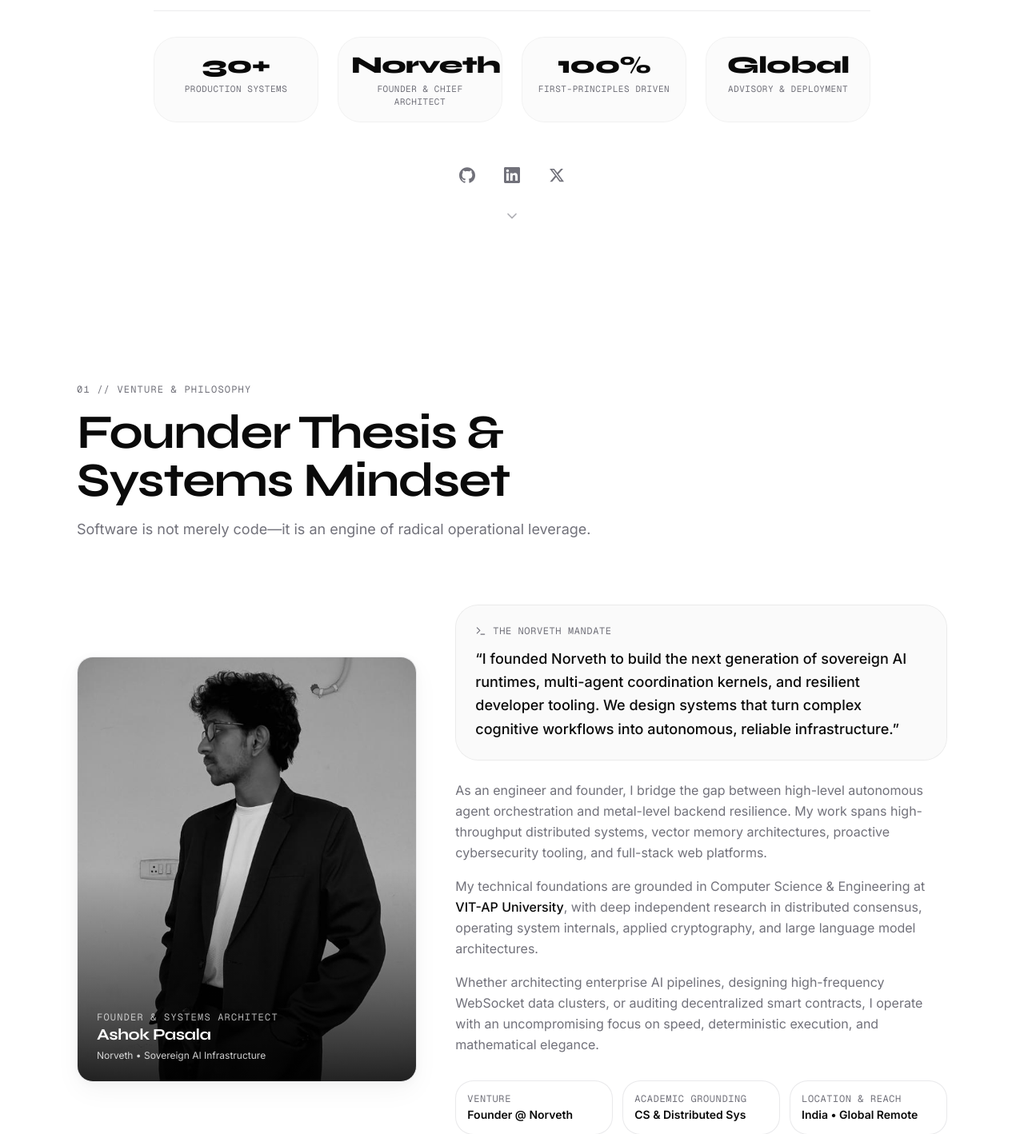
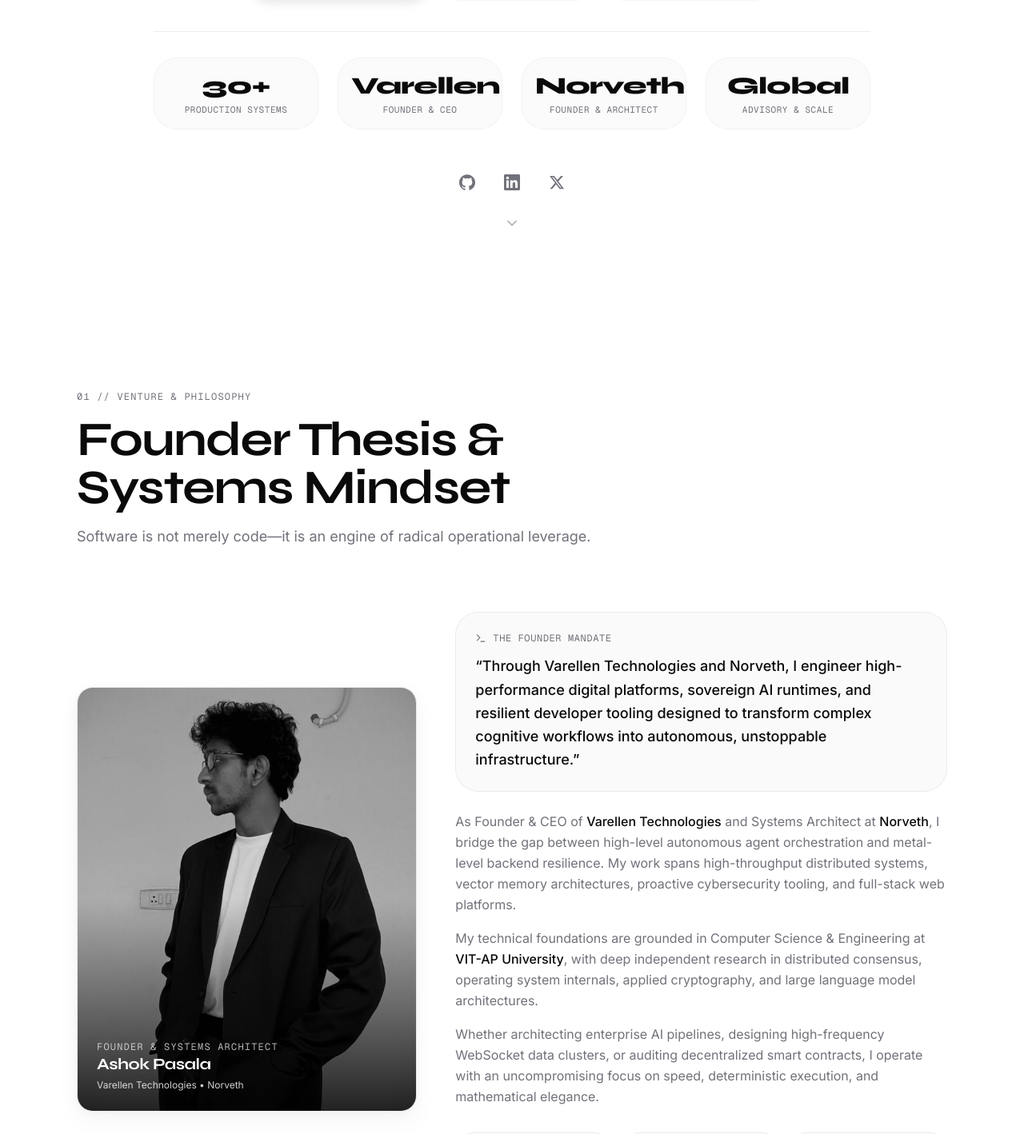
Before and after one commit to ashokwebs/ashok, a Next.js app: page / in a window 1280 px wide. Shown: the part 746-2164 px from the top of the page at 80% size. Built offline with nearby package versions, Linux system fonts and the light colour scheme.

Commit message:
feat: integrate Varellen Technologies venture across schemas, console, and hero

```diff
--- a/app/layout.tsx
+++ b/app/layout.tsx
@@ -11,9 +11,9 @@
 const inter = Inter({ variable: '--font-inter', subsets: ['latin'], weight: ['400', '500', '600', '700'] })
 const syne = Syne({ variable: '--font-syne', subsets: ['latin'], weight: ['400', '500', '600', '700', '800'] })
 
-const siteTitle = 'Ashok Pasala — Founder & AI Systems Architect | Norveth'
+const siteTitle = 'Ashok Pasala — Founder (Varellen Technologies & Norveth) | AI Systems Architect'
 const siteDescription =
-  'Ashok Pasala is a Founder, AI Systems Architect, and Deep Tech Engineer. Founder & Systems Architect of Norveth, engineering autonomous multi-agent orchestration frameworks, sovereign AI infrastructure, and high-scale distributed backend systems.'
+  'Ashok Pasala is a Founder, AI Systems Architect, and Deep Tech Engineer. Founder of Varellen Technologies & Norveth, engineering autonomous multi-agent orchestration frameworks, sovereign AI infrastructure, enterprise software platforms, and high-scale distributed backends.'
 
 export const metadata: Metadata = {
   metadataBase: new URL('https://ashokpasala.vercel.app'),
@@ -27,7 +27,8 @@
     google: 'O0fymhvn25v7YUKhQs7MYjCdNjLKiaJ4-944i_48IG4',
   },
   keywords: [
-    'Ashok Pasala', 'Ashok Raj Pasala', 'Norveth', 'Founder of Norveth',
+    'Ashok Pasala', 'Ashok Raj Pasala', 'Varellen Technologies', 'Founder of Varellen Technologies',
+    'Norveth', 'Founder of Norveth', 'Varellen',
     'AI Systems Architect', 'AI Systems Engineer', 'Autonomous AI Systems',
     'Multi-Agent Orchestration', 'AI Agent Frameworks', 'Systems Architect',
     'Full Stack Architect', 'Distributed Systems Engineer', 'Deep Tech Founder',
@@ -39,7 +40,7 @@
   ],
   authors: [{ name: 'Ashok Pasala', url: 'https://ashokpasala.vercel.app' }],
   creator: 'Ashok Pasala',
-  publisher: 'Ashok Pasala — Norveth',
+  publisher: 'Ashok Pasala — Varellen Technologies & Norveth',
   category: 'Technology & Artificial Intelligence',
   formatDetection: {
     email: false,
@@ -86,7 +87,7 @@
     card: 'summary_large_image',
     title: siteTitle,
     description:
-      'Founder of Norveth. Architecting autonomous multi-agent infrastructure, sovereign AI platforms, and resilient distributed backends.',
+      'Founder of Varellen Technologies & Norveth. Architecting autonomous multi-agent infrastructure, enterprise software, and resilient distributed backends.',
     creator: '@ashokfounds',
     site: '@ashokfounds',
   },
@@ -126,7 +127,8 @@
         url: 'https://ashokpasala.vercel.app',
         email: ['mailto:ashokashishms@gmail.com', 'mailto:founder@norveth.app'],
         jobTitle: [
-          'Founder & Systems Architect',
+          'Founder & CEO (Varellen Technologies)',
+          'Founder & Systems Architect (Norveth)',
           'AI Systems Architect',
           'Autonomous Systems Engineer',
           'Full Stack Systems Engineer',
@@ -159,6 +161,7 @@
           'Large Language Models (LLMs)',
           'High-Scale Backend Engineering',
           'Distributed Systems Architecture',
+          'Enterprise Software Development',
           'System Design & Microservices',
           'Cybersecurity & Threat Modeling',
           'Blockchain & Web3 Cryptography',
@@ -170,9 +173,14 @@
           'Linux Kernel & Server Hardening',
           'First-Principles Engineering',
         ],
-        worksFor: {
-          '@id': 'https://ashokpasala.vercel.app/#organization',
-        },
+        worksFor: [
+          {
+            '@id': 'https://ashokpasala.vercel.app/#norveth',
+          },
+          {
+            '@id': 'https://ashokpasala.vercel.app/#varellen',
+          },
+        ],
         sameAs: [
           'https://github.com/ashokwebs',
           'https://www.linkedin.com/in/ashok-raj-p-1b8539317/',
@@ -184,12 +192,12 @@
       },
       {
         '@type': 'Organization',
-        '@id': 'https://ashokpasala.vercel.app/#organization',
+        '@id': 'https://ashokpasala.vercel.app/#norveth',
         name: 'Norveth',
-        url: 'https://ashokpasala.vercel.app',
+        url: 'https://norveth.app',
         email: 'founder@norveth.app',
         description:
-          'Norveth is an engineering-first deep technology venture focused on building sovereign AI runtimes, multi-agent orchestration frameworks, developer infrastructure, and mission-critical enterprise software.',
+          'Norveth is an engineering-first deep technology venture focused on building sovereign AI runtimes, multi-agent orchestration frameworks, developer infrastructure, and mission-critical website intelligence software.',
         founder: {
           '@id': 'https://ashokpasala.vercel.app/#person',
         },
@@ -204,12 +212,31 @@
         ],
       },
       {
+        '@type': 'Organization',
+        '@id': 'https://ashokpasala.vercel.app/#varellen',
+        name: 'Varellen Technologies',
+        url: 'https://ashokpasala.vercel.app',
+        email: 'ashokashishms@gmail.com',
+        description:
+          'Varellen Technologies is an advanced technology initiative and enterprise software engineering venture founded by Ashok Pasala, focused on high-performance digital platforms, scalable architectures, and intelligent software solutions.',
+        founder: {
+          '@id': 'https://ashokpasala.vercel.app/#person',
+        },
+        foundingDate: '2024',
+        knowsAbout: [
+          'Enterprise Software Platforms',
+          'Distributed Architectures',
+          'AI Automation Systems',
+          'Scalable Cloud Infrastructure',
+        ],
+      },
+      {
         '@type': 'WebSite',
         '@id': 'https://ashokpasala.vercel.app/#website',
         url: 'https://ashokpasala.vercel.app',
         name: 'Ashok Pasala — Founder & AI Systems Architect',
         description:
-          'Official digital hub and system architecture portal of Ashok Pasala, Founder of Norveth.',
+          'Official digital hub and system architecture portal of Ashok Pasala, Founder of Varellen Technologies & Norveth.',
         inLanguage: 'en',
         publisher: {
           '@id': 'https://ashokpasala.vercel.app/#person',
--- a/components/about.tsx
+++ b/components/about.tsx
@@ -1,7 +1,7 @@
 'use client'
 
 import Image from 'next/image'
-import { ShieldCheck, Cpu, GitBranch, Layers, Award, Terminal } from 'lucide-react'
+import { ShieldCheck, Cpu, GitBranch, Layers, Terminal } from 'lucide-react'
 
 export default function About() {
   const axioms = [
@@ -58,7 +58,7 @@
               <div className="relative aspect-[4/5] rounded-[1.75rem] overflow-hidden glass-card group">
                 <Image
                   src="/ashok.jpeg"
-                  alt="Ashok Pasala — Founder of Norveth & AI Systems Architect"
+                  alt="Ashok Pasala — Founder of Varellen Technologies & Norveth"
                   fill
                   sizes="(max-width: 1024px) 100vw, 450px"
                   className="object-cover transition-transform duration-700 group-hover:scale-105"
@@ -75,7 +75,7 @@
                     Ashok Pasala
                   </div>
                   <div className="text-xs text-white/80 font-light mt-1">
-                    Norveth • Sovereign AI Infrastructure
+                    Varellen Technologies • Norveth
                   </div>
                 </div>
               </div>
@@ -86,16 +86,16 @@
               <div className="p-6 rounded-2xl bg-black/[0.02] border border-black/[0.06] space-y-3">
                 <div className="text-xs font-mono uppercase tracking-wider text-muted-foreground flex items-center gap-2">
                   <Terminal size={14} />
-                  <span>The Norveth Mandate</span>
+                  <span>The Founder Mandate</span>
                 </div>
                 <p className="text-base sm:text-lg text-foreground font-medium leading-relaxed">
-                  &ldquo;I founded Norveth to build the next generation of sovereign AI runtimes, multi-agent coordination kernels, and resilient developer tooling. We design systems that turn complex cognitive workflows into autonomous, reliable infrastructure.&rdquo;
+                  &ldquo;Through Varellen Technologies and Norveth, I engineer high-performance digital platforms, sovereign AI runtimes, and resilient developer tooling designed to transform complex cognitive workflows into autonomous, unstoppable infrastructure.&rdquo;
                 </p>
               </div>
 
               <div className="space-y-4 text-muted-foreground text-sm sm:text-base font-light leading-relaxed">
                 <p>
-                  As an engineer and founder, I bridge the gap between high-level autonomous agent orchestration and metal-level backend resilience. My work spans high-throughput distributed systems, vector memory architectures, proactive cybersecurity tooling, and full-stack web platforms.
+                  As Founder &amp; CEO of <strong className="text-foreground font-medium">Varellen Technologies</strong> and Systems Architect at <strong className="text-foreground font-medium">Norveth</strong>, I bridge the gap between high-level autonomous agent orchestration and metal-level backend resilience. My work spans high-throughput distributed systems, vector memory architectures, proactive cybersecurity tooling, and full-stack web platforms.
                 </p>
                 <p>
                   My technical foundations are grounded in Computer Science &amp; Engineering at <strong className="text-foreground font-medium">VIT-AP University</strong>, with deep independent research in distributed consensus, operating system internals, applied cryptography, and large language model architectures.
@@ -109,10 +109,10 @@
               <div className="grid grid-cols-2 sm:grid-cols-3 gap-3 pt-2">
                 <div className="p-3.5 rounded-xl border border-border/80 bg-white/50">
                   <div className="text-xs font-mono text-muted-foreground uppercase tracking-wider">
-                    Venture
+                    Ventures
                   </div>
                   <div className="text-sm font-semibold text-foreground mt-0.5">
-                    Founder @ Norveth
+                    Varellen &amp; Norveth
                   </div>
                 </div>
 
--- a/components/experience.tsx
+++ b/components/experience.tsx
@@ -1,14 +1,24 @@
 'use client'
 
-import { Briefcase, Terminal, Award, BookOpen, ArrowUpRight } from 'lucide-react'
+import { Award } from 'lucide-react'
 
 const milestones = [
+  {
+    role: 'Founder & CEO',
+    organization: 'Varellen Technologies',
+    domain: 'Enterprise & Systems',
+    period: '2024 — Present',
+    badge: 'Flagship Enterprise',
+    description:
+      'Guiding venture strategy, high-performance digital platform architecture, and enterprise software engineering at Varellen Technologies. Leading development of scalable systems, AI automation frameworks, and resilient cloud architectures.',
+    tags: ['Enterprise Software', 'Scalable Systems', 'AI Automation', 'Cloud Architecture', 'TypeScript', 'Python'],
+  },
   {
     role: 'Founder & Systems Architect',
     organization: 'Norveth',
     domain: 'norveth.app',
     period: '2024 — Present',
-    badge: 'Flagship Venture',
+    badge: 'AI Intelligence Platform',
     description:
       'Architected Norveth from line zero—an AI-powered website intelligence and automated code-level diagnostic platform utilizing real Chromium headless rendering, OWASP Top 10 security scanning, Model Context Protocol (MCP) integrations, and developer CLI tooling. Leading full-lifecycle engineering across distributed scan workers and deterministic AI analysis pipelines.',
     tags: ['Chromium Headless', 'Model Context Protocol (MCP)', 'OWASP Top 10', 'Distributed Workers', 'FastAPI', 'Next.js'],
@@ -69,13 +79,13 @@
               Venture Trajectory
             </h2>
             <p className="text-base sm:text-lg text-muted-foreground font-light leading-relaxed">
-              From founding deep-tech platforms to high-conviction engineering research and institutional advisory.
+              From founding Varellen Technologies and Norveth to high-conviction engineering research and institutional advisory.
             </p>
           </div>
 
           {/* Timeline */}
           <div className="space-y-6">
-            {milestones.map((item, idx) => (
+            {milestones.map((item) => (
               <div
                 key={item.role + item.organization}
                 className="glass-card-interactive p-7 sm:p-9 space-y-6"
--- a/components/footer.tsx
+++ b/components/footer.tsx
@@ -1,6 +1,6 @@
 'use client'
 
-import { Terminal, Shield, ArrowUpRight, Cpu } from 'lucide-react'
+import { ArrowUpRight, Cpu } from 'lucide-react'
 
 export default function Footer() {
   const currentYear = new Date().getFullYear()
@@ -55,13 +55,13 @@
                   Ashok Pasala
                 </h3>
                 <p className="text-[11px] font-mono text-muted-foreground uppercase tracking-widest mt-0.5">
-                  Founder &amp; Systems Architect
+                  Varellen Technologies • Norveth
                 </p>
               </div>
             </div>
 
             <p className="text-xs sm:text-sm text-muted-foreground font-light leading-relaxed max-w-sm">
-              Founder &amp; Systems Architect at <strong className="text-foreground font-medium">Norveth</strong> (norveth.app). Engineering sovereign AI infrastructure, autonomous multi-agent swarms, and high-scale distributed backend systems from first principles.
+              Founder &amp; CEO of <strong className="text-foreground font-medium">Varellen Technologies</strong> and Systems Architect at <strong className="text-foreground font-medium">Norveth</strong> (norveth.app). Engineering sovereign AI infrastructure, enterprise software, and high-scale distributed backend systems from first principles.
             </p>
 
             <div className="inline-flex items-center gap-2 px-3 py-1.5 rounded-full border border-black/10 text-[11px] font-mono text-muted-foreground">
@@ -141,7 +141,7 @@
 
         {/* Bottom Bar */}
         <div className="pt-8 border-t border-border/80 flex flex-col sm:flex-row sm:items-center justify-between gap-4 text-xs font-mono text-muted-foreground">
-          <p>© {currentYear} Ashok Pasala • Norveth. All rights reserved.</p>
+          <p>© {currentYear} Ashok Pasala • Varellen Technologies &amp; Norveth. All rights reserved.</p>
           <p className="flex items-center gap-2">
             <Cpu size={12} />
             <span>Engineered from First Principles • Next.js 16</span>
--- a/components/header.tsx
+++ b/components/header.tsx
@@ -59,7 +59,7 @@
                 Ashok Pasala
               </span>
               <span className="text-[10px] font-mono text-muted-foreground uppercase tracking-widest leading-tight mt-0.5">
-                Norveth • Architect
+                Varellen • Norveth
               </span>
             </div>
           </Link>
--- a/components/hero.tsx
+++ b/components/hero.tsx
@@ -1,6 +1,6 @@
 'use client'
 
-import { ChevronDown, ArrowUpRight, Terminal, FileText, Sparkles } from 'lucide-react'
+import { ChevronDown, ArrowUpRight, Terminal, FileText } from 'lucide-react'
 import { GitHubIcon, LinkedInIcon, XIcon } from '@/components/social-icons'
 
 export default function Hero() {
@@ -29,7 +29,7 @@
           <div className="flex justify-center">
             <div className="badge-founder animate-slide-in-up">
               <span className="flex h-2 w-2 shrink-0 rounded-full bg-emerald-500 animate-pulse"></span>
-              <span>Founder &amp; Chief Architect @ Norveth</span>
+              <span>Founder @ Varellen Technologies &amp; Norveth</span>
               <span className="text-black/30 font-normal">•</span>
               <span className="text-muted-foreground lowercase font-normal">autonomous ai</span>
             </div>
@@ -44,7 +44,7 @@
               Ashok Pasala
               <span className="sr-only">
                 {' '}
-                — Founder &amp; AI Systems Architect at Norveth
+                — Founder of Varellen Technologies &amp; Norveth
               </span>
             </h1>
 
@@ -53,7 +53,7 @@
             </p>
 
             <p className="text-sm sm:text-base text-muted-foreground max-w-2xl mx-auto font-light leading-relaxed">
-              Founder &amp; Systems Architect of <strong className="font-medium text-foreground">Norveth</strong>. Engineering sovereign AI runtimes, mission-critical backends, and deterministic automation systems from first principles.
+              Founder &amp; CEO of <strong className="font-medium text-foreground">Varellen Technologies</strong> and Systems Architect at <strong className="font-medium text-foreground">Norveth</strong>. Engineering sovereign AI runtimes, mission-critical backends, and deterministic automation systems from first principles.
             </p>
           </div>
 
@@ -108,10 +108,10 @@
                 className="text-2xl sm:text-3xl font-extrabold text-foreground tracking-tight"
                 style={{ fontFamily: 'var(--font-syne)' }}
               >
-                Norveth
+                Varellen
               </div>
               <div className="text-[11px] font-mono text-muted-foreground uppercase tracking-wider">
-                Founder &amp; Chief Architect
+                Founder &amp; CEO
               </div>
             </div>
 
@@ -120,10 +120,10 @@
                 className="text-2xl sm:text-3xl font-extrabold text-foreground tracking-tight"
                 style={{ fontFamily: 'var(--font-syne)' }}
               >
-                100%
+                Norveth
               </div>
               <div className="text-[11px] font-mono text-muted-foreground uppercase tracking-wider">
-                First-Principles Driven
+                Founder &amp; Architect
               </div>
             </div>
 
@@ -135,7 +135,7 @@
                 Global
               </div>
               <div className="text-[11px] font-mono text-muted-foreground uppercase tracking-wider">
-                Advisory &amp; Deployment
+                Advisory &amp; Scale
               </div>
             </div>
           </div>
--- a/components/system-console.tsx
+++ b/components/system-console.tsx
@@ -1,7 +1,7 @@
 'use client'
 
 import { useState, useRef, useEffect, KeyboardEvent } from 'react'
-import { Terminal, CornerDownLeft, Sparkles, Copy, Check } from 'lucide-react'
+import { CornerDownLeft, Copy, Check } from 'lucide-react'
 
 interface HistoryEntry {
   command: string
@@ -19,7 +19,7 @@
             [SYS_OK] NEXUS://OS v2.6.0 Kernel Initialized.
           </p>
           <p className="text-neutral-400">
-            Ashok Pasala &mdash; Founder &amp; Systems Architect @ Norveth (norveth.app)
+            Ashok Pasala &mdash; Founder @ Varellen Technologies &amp; Norveth (norveth.app)
           </p>
           <p className="text-neutral-500 text-xs pt-1">
             Type <span className="text-white font-bold">&apos;help&apos;</span> to list commands or click quick action buttons below.
@@ -48,7 +48,8 @@
           <div className="space-y-1 text-xs sm:text-sm font-mono text-neutral-300">
             <p className="text-emerald-400 font-semibold">Available Commands:</p>
             <div className="grid grid-cols-1 sm:grid-cols-2 gap-x-4 gap-y-1 text-xs pt-1">
-              <div><span className="text-white font-bold">norveth</span> : Flagship venture architecture</div>
+              <div><span className="text-white font-bold">varellen</span> : Varellen Technologies venture</div>
+              <div><span className="text-white font-bold">norveth</span> : Norveth AI platform &amp; specs</div>
               <div><span className="text-white font-bold">thesis</span> : Founder &amp; engineering principles</div>
               <div><span className="text-white font-bold">systems</span> : List flagship software systems</div>
               <div><span className="text-white font-bold">stack</span> : Technical stack &amp; languages</div>
@@ -57,6 +58,25 @@
               <div><span className="text-white font-bold">whoami</span> : Current session identity</div>
               <div><span className="text-white font-bold">clear</span> : Clear terminal screen</div>
             </div>
+          </div>
+        )
+        break
+
+      case 'varellen':
+        output = (
+          <div className="space-y-2 text-xs sm:text-sm font-mono text-neutral-300">
+            <p className="text-emerald-400 font-semibold">[VENTURE] Varellen Technologies</p>
+            <p className="text-neutral-400">
+              Varellen Technologies is an advanced enterprise software and deep-tech venture founded by Ashok Pasala.
+            </p>
+            <ul className="list-disc pl-4 text-xs text-neutral-400 space-y-0.5">
+              <li>High-performance digital platform development &amp; system architecture.</li>
+              <li>Enterprise AI automation systems and closed-loop agent workflows.</li>
+              <li>Scalable cloud infrastructure, microservice meshes, and secure APIs.</li>
+            </ul>
+            <p className="text-xs text-neutral-500 pt-1">
+              Founder &amp; CEO: Ashok Pasala • Global Operations
+            </p>
           </div>
         )
         break
@@ -153,7 +173,7 @@
             <p className="text-emerald-400 font-semibold">[GEO SPECIFICATIONS]</p>
             <p className="text-xs text-neutral-400">• Coordinates: 16.5062° N, 80.6480° E (Andhra Pradesh, India)</p>
             <p className="text-xs text-neutral-400">• LLM Discovery: /llms.txt (GPTBot, ClaudeBot, PerplexityBot, Gemini)</p>
-            <p className="text-xs text-neutral-400">• Knowledge Graph: Person + Organization (Norveth) + ItemList</p>
+            <p className="text-xs text-neutral-400">• Knowledge Graph: Person + Organizations (Varellen Technologies, Norveth) + ItemList</p>
           </div>
         )
         break
@@ -162,6 +182,7 @@
         output = (
           <div className="text-xs sm:text-sm font-mono text-neutral-300">
             <p className="text-emerald-400">guest@nexus-kernel [remote-terminal]</p>
+            <p className="text-neutral-400 text-xs">Host: Ashok Pasala (Founder @ Varellen Technologies &amp; Norveth)</p>
             <p className="text-neutral-500 text-xs">Permission: READ_ONLY // Protocol: TLS 1.3</p>
           </div>
         )
@@ -240,7 +261,7 @@
                 <div className="w-3 h-3 rounded-full bg-[#ffbd2e]/80" />
                 <div className="w-3 h-3 rounded-full bg-[#27c93f]/80" />
                 <span className="text-xs text-neutral-400 ml-2 font-mono">
-                  ashok@norveth:~ (zsh)
+                  ashok@varellen:~ (zsh)
                 </span>
               </div>
               <div className="text-[11px] text-neutral-500 uppercase tracking-widest hidden sm:block">
@@ -253,7 +274,7 @@
               <span className="text-neutral-500 text-[11px] uppercase tracking-wider shrink-0">
                 Quick Run:
               </span>
-              {['norveth', 'thesis', 'systems', 'stack', 'contact', 'geo', 'clear'].map((cmd) => (
+              {['varellen', 'norveth', 'thesis', 'systems', 'stack', 'contact', 'geo', 'clear'].map((cmd) => (
                 <button
                   key={cmd}
                   onClick={() => handleQuickCommand(cmd)}
@@ -292,7 +313,7 @@
                 value={input}
                 onChange={(e) => setInput(e.target.value)}
                 onKeyDown={handleKeyDown}
-                placeholder="Type command ('norveth', 'thesis', 'systems', 'help')..."
+                placeholder="Type command ('varellen', 'norveth', 'thesis', 'systems')..."
                 className="flex-1 bg-transparent text-sm text-white placeholder-neutral-500 outline-none font-mono"
                 aria-label="Interactive CLI command prompt"
                 autoComplete="off"
```
Also changed, not shown: components/contact.tsx (+6 -6 lines), public/llms.txt, 1 other file (tests, documents, lock files or other folders).
